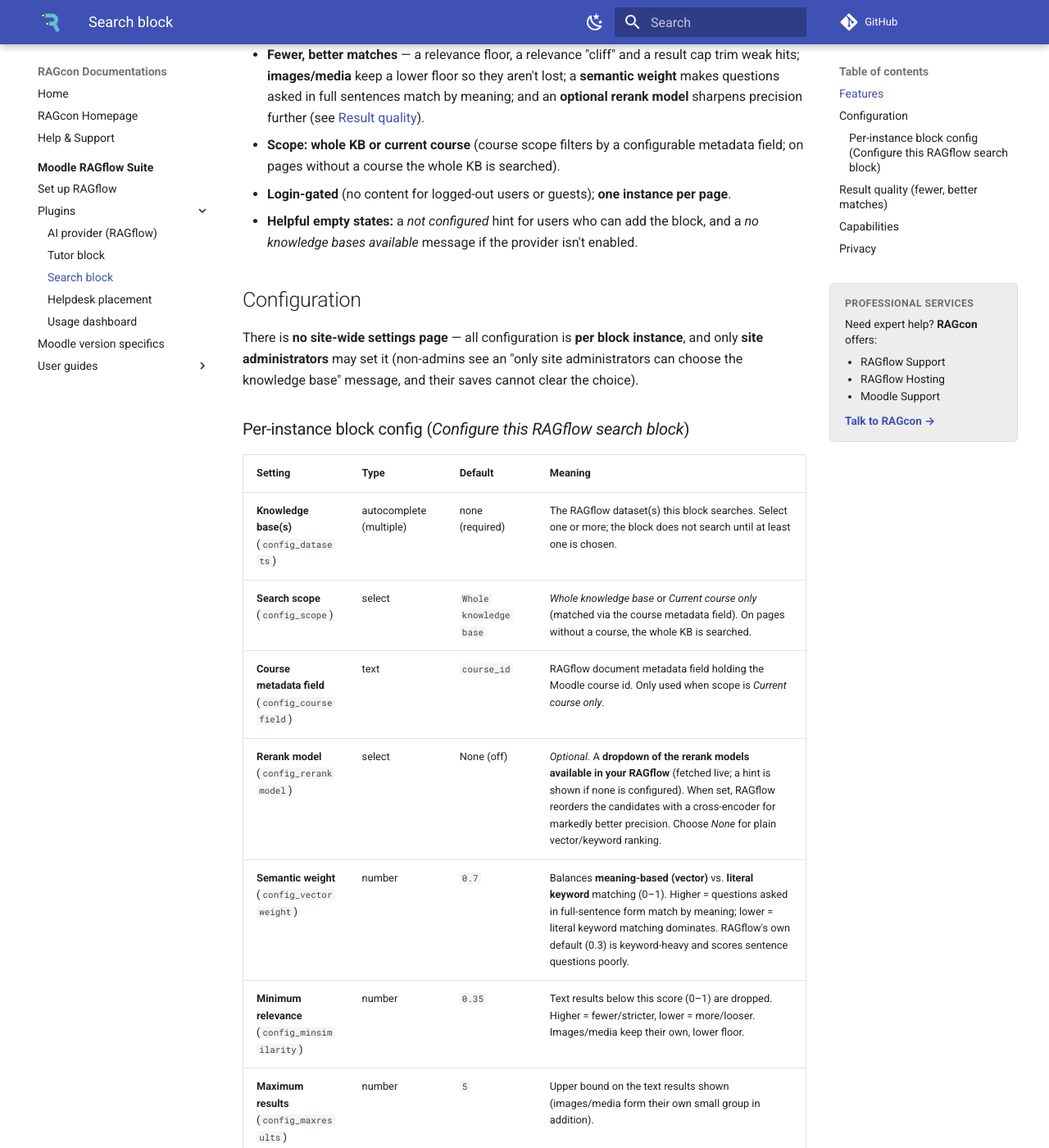
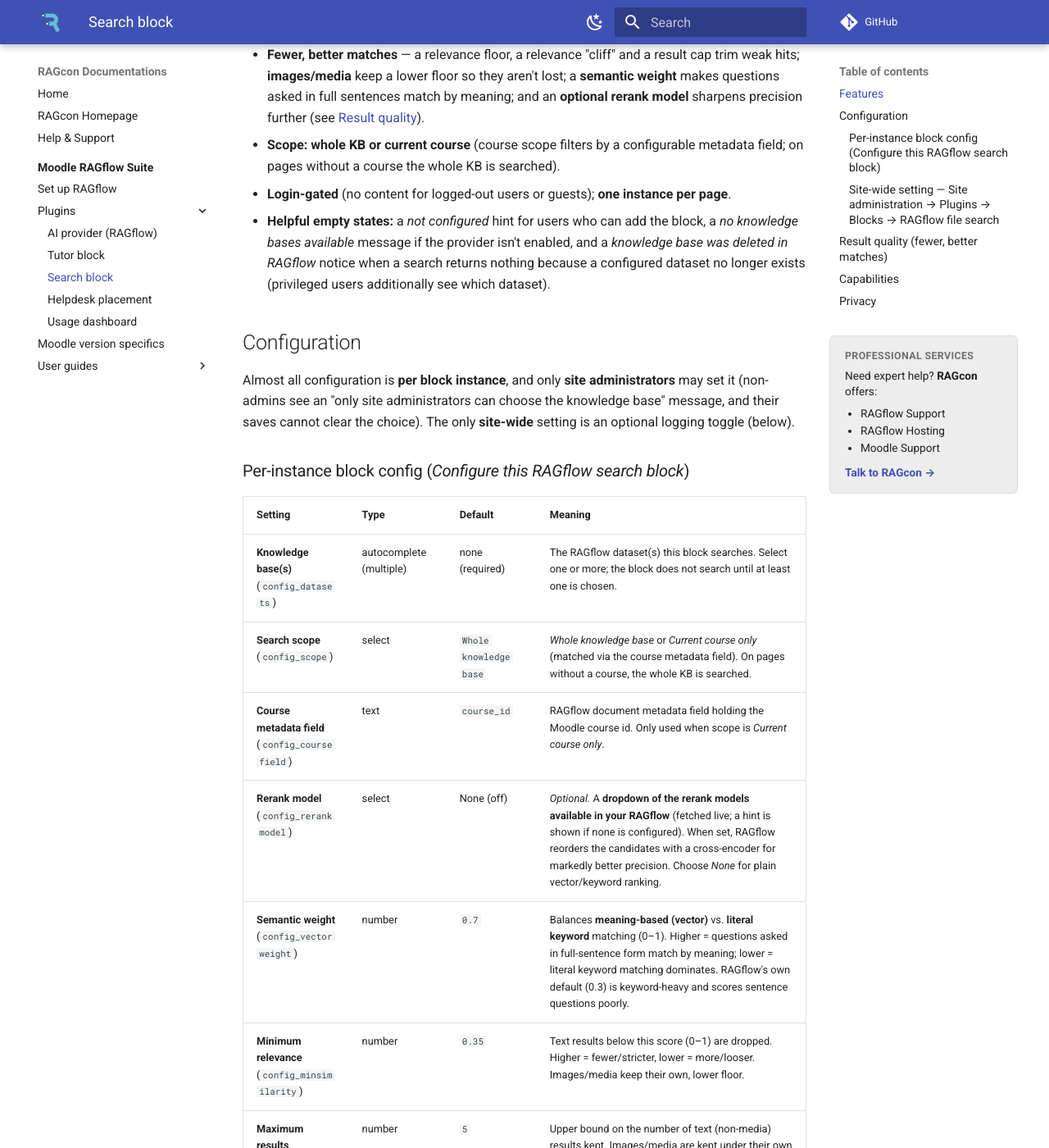
Before and after one commit to ragcon-ai/ragcon-docs, an MkDocs documentation site: the page built from docs/moodle-ragflow/plugins/search.md, in a window 1280 px wide and 1400 px high, scrolled down 777 px. Shown: the whole window at 82% size. Built offline with MkDocs 1.6.1 and Material for MkDocs 9.7.7, drawn with Linux system fonts in a browser that asks for light colours; comment, search, counter and statistics services are not loaded; some of the changed text lies outside the part shown.

Commit message:
Docs: pre-release audit — align the Moodle RAGflow suite pages with the code
Audited every plugin page and guide against the current plugin code and fixed drift
ahead of the public release:

- provider: extraparams -> modelextraparams; viewerrordetails is the editing Teacher
  role; document the private-mode user preference.
- helpdesk: document the log-to-Moodle setting and the safe assistant/memory
  reference selectors (a save can never silently clear the choice).
- search: correct the "no site-wide settings page" claim (a log toggle exists);
  drop the "separate Images & media group" wording (one combined match-ranked list);
  add the deleted-knowledge-base empty state.
- tutor: document the log-to-Moodle setting; note course scoping only applies on a
  real course page.
- dashboard: document the Suite-plugins and Provider-actions status sections and the
  Debug-captures panel; correct Export (CSV/XML/PDF, all views, KPI report); add the
  raw-API-log setting.
- guides: rewrite the student search description (combined match-ranked list, file
  icons, match score, hover excerpt, media included); correct the helpdesk
  "bottom-right drawer" to a menu chat; add manage-files/include-sources to the
  trainer guide; complete the admin settings table and the editing-Teacher role.

Co-authored-by: Andre-learnbox <190774222+Andre-learnbox@users.noreply.github.com>
Co-authored-by: Claude Opus 4.8 <noreply@anthropic.com>

```diff
--- a/docs/moodle-ragflow/plugins/search.md
+++ b/docs/moodle-ragflow/plugins/search.md
@@ -28,14 +28,16 @@ the shared [AI provider](provider.md); the block chooses the knowledge base and
 - **Scope: whole KB or current course** (course scope filters by a configurable metadata field; on
   pages without a course the whole KB is searched).
 - **Login-gated** (no content for logged-out users or guests); **one instance per page**.
-- **Helpful empty states:** a *not configured* hint for users who can add the block, and a
-  *no knowledge bases available* message if the provider isn't enabled.
+- **Helpful empty states:** a *not configured* hint for users who can add the block, a
+  *no knowledge bases available* message if the provider isn't enabled, and a *knowledge base was deleted
+  in RAGflow* notice when a search returns nothing because a configured dataset no longer exists
+  (privileged users additionally see which dataset).
 
 ## Configuration
 
-There is **no site-wide settings page** — all configuration is **per block instance**, and only **site
-administrators** may set it (non-admins see an "only site administrators can choose the knowledge base"
-message, and their saves cannot clear the choice).
+Almost all configuration is **per block instance**, and only **site administrators** may set it
+(non-admins see an "only site administrators can choose the knowledge base" message, and their saves
+cannot clear the choice). The only **site-wide** setting is an optional logging toggle (below).
 
 ### Per-instance block config (*Configure this RAGflow search block*)
 
@@ -47,8 +49,14 @@ message, and their saves cannot clear the choice).
 | **Rerank model** (`config_rerankmodel`) | select | None (off) | *Optional.* A **dropdown of the rerank models available in your RAGflow** (fetched live; a hint is shown if none is configured). When set, RAGflow reorders the candidates with a cross-encoder for markedly better precision. Choose *None* for plain vector/keyword ranking. |
 | **Semantic weight** (`config_vectorweight`) | number | `0.7` | Balances **meaning-based (vector)** vs. **literal keyword** matching (0–1). Higher = questions asked in full-sentence form match by meaning; lower = literal keyword matching dominates. RAGflow's own default (0.3) is keyword-heavy and scores sentence questions poorly. |
 | **Minimum relevance** (`config_minsimilarity`) | number | `0.35` | Text results below this score (0–1) are dropped. Higher = fewer/stricter, lower = more/looser. Images/media keep their own, lower floor. |
-| **Maximum results** (`config_maxresults`) | number | `5` | Upper bound on the text results shown (images/media form their own small group in addition). |
+| **Maximum results** (`config_maxresults`) | number | `5` | Upper bound on the number of text (non-media) results kept. Images/media are kept under their own lower relevance floor (up to 3 more) and shown inline in the single match-ranked list. |
 | **Relevance cliff** (`config_cliffratio`) | number | `0.6` | Keep a result only while its score stays within this fraction (0–1) of the top hit. Lower = keep more mid-ranked results; `0` = off. |
+
+### Site-wide setting — *Site administration → Plugins → Blocks → RAGflow file search*
+
+| Setting | Type | Default | Meaning |
+|---|---|---|---|
+| **Write log data** (`logtomoodle`) | checkbox | off | Write a concise usage/error entry (metrics only) to the Moodle standard log per search; independent of the RAGflow [dashboard](dashboard.md). |
 
 ## Result quality (fewer, better matches)
 
```
Also changed, not shown: docs/moodle-ragflow/guides/admin.md (+5 -5 lines), docs/moodle-ragflow/guides/student.md (+5 -2 lines), docs/moodle-ragflow/guides/trainer.md (+6 -3 lines), docs/moodle-ragflow/index.md (+2 -2 lines), docs/moodle-ragflow/plugins/dashboard.md (+4 -1 lines), docs/moodle-ragflow/plugins/helpdesk.md (+9 -2 lines), docs/moodle-ragflow/plugins/provider.md (+5 -3 lines), docs/moodle-ragflow/plugins/tutor.md (+2 -1 lines).
